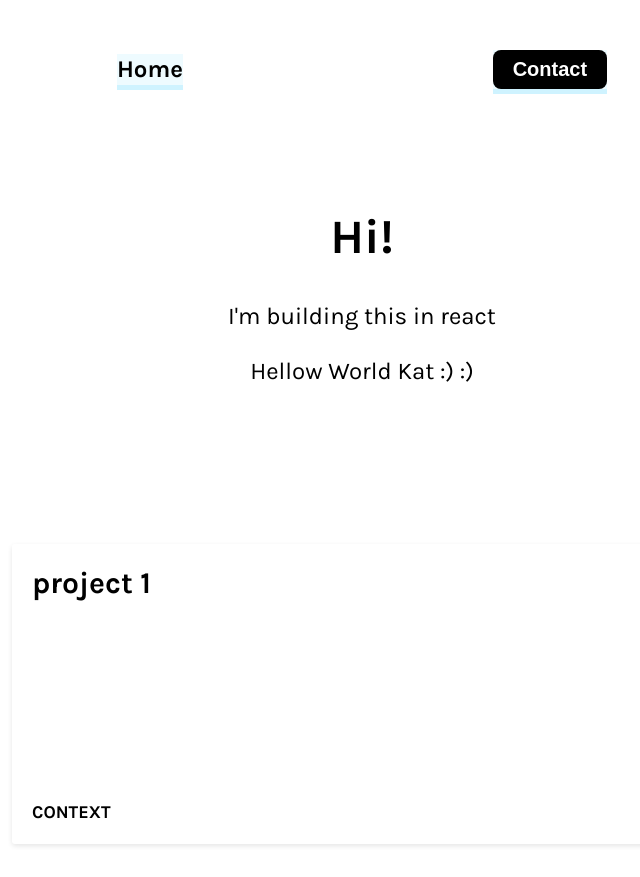
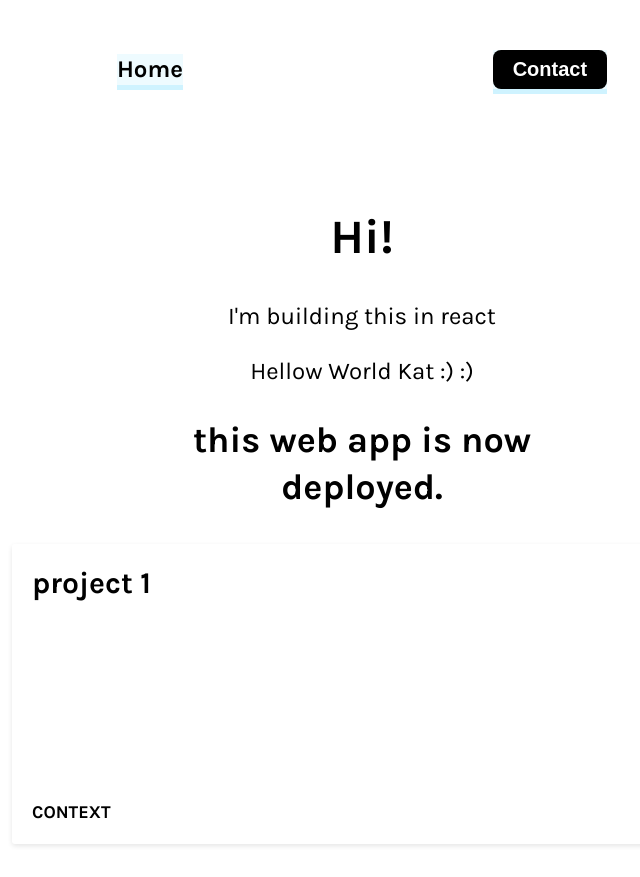
Before and after one commit to kat-akin/website, a Gatsby site: page / in a window 1280 px wide. Shown: the top 877 px of the page, without its empty margins (278-918 px from the left). Built offline with nearby package versions, Linux system fonts and the light colour scheme; Gatsby itself is replaced by a stand-in of ours.

Commit message:
implement react render + connect netlify to DNS
did the damn thing

```diff
--- a/src/components/header.js
+++ b/src/components/header.js
@@ -1,5 +1,5 @@
 import { Link } from "gatsby"
-import PropTypes from "prop-types"
+// import PropTypes from "prop-types"
 import React from "react"
 
 const Header = ({ siteTitle }) => (
--- a/src/pages/index.js
+++ b/src/pages/index.js
@@ -4,18 +4,19 @@ import Layout from "../components/layout"
 import SEO from "../components/seo"
 import Card from '../components/card';
 
-const IndexPage = () => (
+
+class IndexPage extends React.Component {
+    render() {
+      return <div>
       <Layout>
       <div>
       <SEO title="Home" keywords={[`gatsby`, `application`, `react`]} />
           <div className="HERO">
           <div className="HEROGROUP">
-
-
           <h1>Hi!</h1>
           <p>I'm building this in react</p>
           <p>Hellow World Kat :) :)</p>
-
+          <h2> this web app is now deployed. </h2>
           </div>
           </div>
           <div className="Cards">
@@ -30,7 +31,9 @@ const IndexPage = () => (
           text="context"/>
           </div>
       </div>
-</Layout>
-)
+      </Layout>;
+      </div>
+    }x
+  }
 
 export default IndexPage
--- a/src/pages/page-2.js
+++ b/src/pages/page-2.js
@@ -3,7 +3,7 @@ import { Link } from "gatsby"
 
 import Layout2 from "../components/layout2"
 import SEO from "../components/seo"
-import Card from "../components/card";
+// import Card from "../components/card";
 
 const SecondPage = () => (
   <Layout2>
```
Lines whose indentation alone changed are shown as unchanged.
